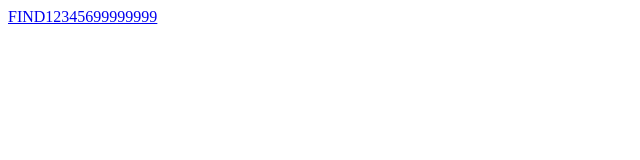
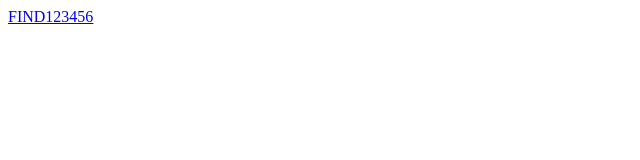
Before and after one commit to ArtemBely/example, a website: page index.html in a window 1280 px wide. Shown: the full height of the page, 0-640 px from the left. Drawn offline with Linux system fonts and the light colour scheme.

Commit message:
Revert "123"
This reverts commit fc0f0868d49c61ffbd17af56737eb151f6cf1162.

```diff
--- a/index.html
+++ b/index.html
@@ -5,6 +5,6 @@
     <title></title>
   </head>
   <body>
-    <a href="/show">FIND12345699999999</a>
+    <a href="/show">FIND123456</a>
   </body>
 </html>
```
